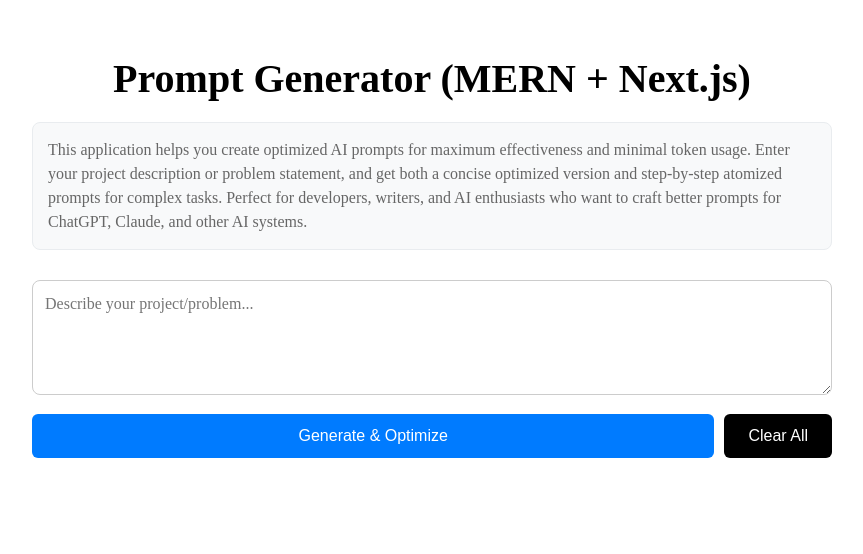
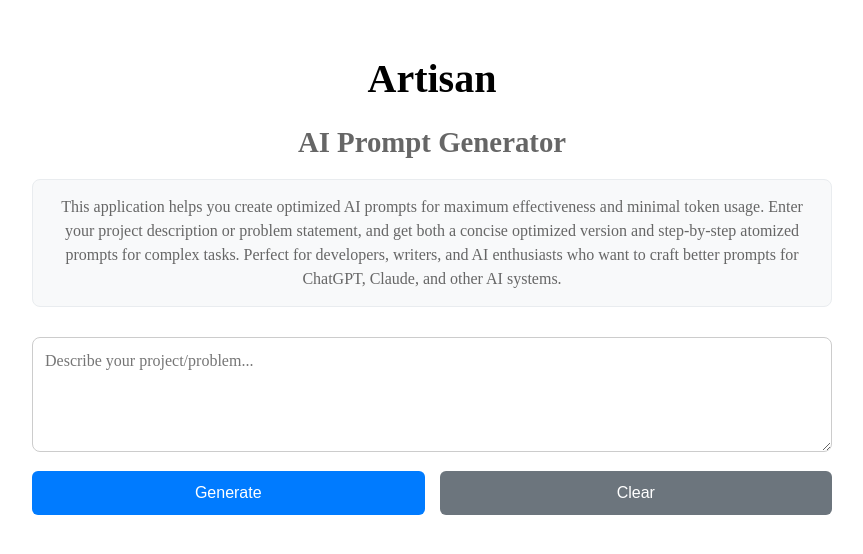
Before and after one commit to coolsheets/artisan, a Next.js app in the folder client/: page / in a window 1280 px wide. Shown: the top 554 px of the page, without its empty margins (208-1071 px from the left). Built offline with nearby package versions, Linux system fonts and the light colour scheme.

Commit message:
Update form

```diff
--- a/client/components/PromptForm.js
+++ b/client/components/PromptForm.js
@@ -1,4 +1,61 @@
 import { useState } from 'react';
+
+// Function to recommend AI models based on prompt content
+const getAIModelRecommendation = (prompt) => {
+  const lowerPrompt = prompt.toLowerCase();
+
+  // Code-related tasks
+  if (lowerPrompt.includes('code') || lowerPrompt.includes('programming') ||
+      lowerPrompt.includes('debug') || lowerPrompt.includes('algorithm') ||
+      lowerPrompt.includes('function') || lowerPrompt.includes('script') ||
+      lowerPrompt.includes('api') || lowerPrompt.includes('database')) {
+    return {
+      primary: 'Claude 3.5 Sonnet',
+      secondary: 'GPT-4',
+      reason: 'Excellent for code generation, debugging, and technical documentation'
+    };
+  }
+
+  // Creative writing tasks
+  if (lowerPrompt.includes('write') || lowerPrompt.includes('story') ||
+      lowerPrompt.includes('creative') || lowerPrompt.includes('article') ||
+      lowerPrompt.includes('content') || lowerPrompt.includes('blog')) {
+    return {
+      primary: 'GPT-4',
+      secondary: 'Claude 3.5 Sonnet',
+      reason: 'Superior creative writing and content generation capabilities'
+    };
+  }
+
+  // Analysis and reasoning tasks
+  if (lowerPrompt.includes('analyze') || lowerPrompt.includes('research') ||
+      lowerPrompt.includes('explain') || lowerPrompt.includes('compare') ||
+      lowerPrompt.includes('evaluate') || lowerPrompt.includes('strategy')) {
+    return {
+      primary: 'Claude 3.5 Sonnet',
+      secondary: 'GPT-4',
+      reason: 'Excellent analytical and reasoning capabilities with nuanced understanding'
+    };
+  }
+
+  // Math and data tasks
+  if (lowerPrompt.includes('math') || lowerPrompt.includes('calculate') ||
+      lowerPrompt.includes('data') || lowerPrompt.includes('statistics') ||
+      lowerPrompt.includes('formula') || lowerPrompt.includes('equation')) {
+    return {
+      primary: 'GPT-4',
+      secondary: 'Claude 3.5 Sonnet',
+      reason: 'Strong mathematical reasoning and data analysis capabilities'
+    };
+  }
+
+  // Default recommendation
+  return {
+    primary: 'Claude 3.5 Sonnet',
+    secondary: 'GPT-4',
+    reason: 'Balanced performance across most tasks with excellent instruction following'
+  };
+};
 
 export default function PromptForm({ onNewPrompt, onClearAll }) {
   const [input, setInput] = useState('');
@@ -63,6 +120,9 @@ export default function PromptForm({ onNewPrompt, onClearAll }) {
     }
   };
 
+  // Get AI model recommendation based on the input prompt
+  const aiModelRecommendation = getAIModelRecommendation(input);
+
   return (
     <div style={{ width: '100%' }}>
       <textarea
@@ -87,7 +147,7 @@ export default function PromptForm({ onNewPrompt, onClearAll }) {
         justifyContent: 'space-between',
         alignItems: 'center',
         margin: '15px 0',
-        gap: '10px',
+        gap: '15px',
         flexWrap: 'wrap'
       }}>
         <button
@@ -104,10 +164,11 @@ export default function PromptForm({ onNewPrompt, onClearAll }) {
             opacity: loading ? 0.6 : 1,
             fontWeight: '500',
             minHeight: '44px',
-            flex: '1 1 auto'
+            flex: '1 1 0',
+            minWidth: '120px'
           }}
         >
-          {loading ? 'Processing...' : 'Generate & Optimize'}
+          {loading ? 'Processing...' : 'Generate'}
         </button>
         <button
           onClick={clearAll}
@@ -115,7 +176,7 @@ export default function PromptForm({ onNewPrompt, onClearAll }) {
           style={{
             padding: 'clamp(8px, 1.5vw, 12px) clamp(16px, 3vw, 24px)',
             fontSize: 'clamp(14px, 2.5vw, 16px)',
-            backgroundColor: '#000000',
+            backgroundColor: '#6c757d',
             color: 'white',
             border: 'none',
             borderRadius: '6px',
@@ -123,10 +184,11 @@ export default function PromptForm({ onNewPrompt, onClearAll }) {
             opacity: loading ? 0.6 : 1,
             fontWeight: '500',
             minHeight: '44px',
-            flexShrink: 0
+            flex: '1 1 0',
+            minWidth: '120px'
           }}
         >
-          Clear All
+          Clear
         </button>
       </div>
 
@@ -208,6 +270,83 @@ export default function PromptForm({ onNewPrompt, onClearAll }) {
           </ul>
         </div>
       )}
+
+      {/* AI Model Recommendation and Usage Instructions */}
+      {optimized && (
+        <div style={{
+          margin: '20px 0',
+          padding: 'clamp(12px, 2.5vw, 18px)',
+          backgroundColor: '#fff3cd',
+          border: '2px solid #ffeaa7',
+          borderRadius: '10px',
+          borderLeft: '6px solid #f39c12'
+        }}>
+          <h3 style={{
+            margin: '0 0 15px 0',
+            fontSize: 'clamp(16px, 3vw, 18px)',
+            color: '#856404',
+            display: 'flex',
+            alignItems: 'center',
+            gap: '8px'
+          }}>
+            <span>💡</span> How to Use These Prompts
+          </h3>
+
+          <div style={{
+            marginBottom: '20px',
+            fontSize: 'clamp(14px, 2.5vw, 16px)',
+            lineHeight: '1.6',
+            color: '#856404'
+          }}>
+            <p style={{ margin: '0 0 12px 0' }}>
+              <strong>📋 Copy the optimized prompt</strong> for single-step tasks, or use the
+              <strong> atomized prompts sequentially</strong> for complex multi-step processes.
+            </p>
+            <p style={{ margin: '0 0 12px 0' }}>
+              <strong>🔄 For atomized prompts:</strong> Send each step one at a time, wait for completion,
+              then proceed to the next step for best results.
+            </p>
+          </div>
+
+          {(() => {
+            const recommendation = getAIModelRecommendation(input);
+            return (
+              <div style={{
+                backgroundColor: '#fff',
+                padding: 'clamp(10px, 2vw, 15px)',
+                borderRadius: '8px',
+                border: '1px solid #ffeaa7'
+              }}>
+                <h4 style={{
+                  margin: '0 0 10px 0',
+                  fontSize: 'clamp(15px, 2.8vw, 17px)',
+                  color: '#856404',
+                  display: 'flex',
+                  alignItems: 'center',
+                  gap: '6px'
+                }}>
+                  <span>🤖</span> Recommended AI Models
+                </h4>
+                <div style={{
+                  fontSize: 'clamp(13px, 2.3vw, 15px)',
+                  lineHeight: '1.5',
+                  color: '#6c757d'
+                }}>
+                  <p style={{ margin: '0 0 8px 0' }}>
+                    <strong style={{ color: '#007bff' }}>Primary: {recommendation.primary}</strong>
+                    {recommendation.secondary && (
+                      <span> • <strong style={{ color: '#28a745' }}>Alternative: {recommendation.secondary}</strong></span>
+                    )}
+                  </p>
+                  <p style={{ margin: '0', fontStyle: 'italic' }}>
+                    {recommendation.reason}
+                  </p>
+                </div>
+              </div>
+            );
+          })()}
+        </div>
+      )}
     </div>
   );
 }
--- a/client/pages/index.js
+++ b/client/pages/index.js
@@ -1,9 +1,11 @@
-import { useState } from 'react';
+import { useState, useEffect } from 'react';
 import PromptForm from '../components/PromptForm';
 import PromptList from '../components/PromptList';
 
 export default function Home() {
   const [prompts, setPrompts] = useState([]);
+  const [showDescription, setShowDescription] = useState(false);
+  const [isMobile, setIsMobile] = useState(false);
 
   const handleNewPrompt = (prompt) => {
     setPrompts([prompt, ...prompts]);
@@ -13,39 +15,111 @@ export default function Home() {
     setPrompts([]);
   };
 
+  // Check if mobile on mount and resize
+  useEffect(() => {
+    const checkMobile = () => {
+      const mobile = window.innerWidth < 768;
+      setIsMobile(mobile);
+      if (!mobile) {
+        setShowDescription(true);
+      }
+    };
+
+    checkMobile();
+    window.addEventListener('resize', checkMobile);
+    return () => window.removeEventListener('resize', checkMobile);
+  }, []);
+
   return (
     <div style={{
       padding: '20px',
       maxWidth: '800px',
-      margin: '0 auto',
-      '@media (max-width: 768px)': {
-        padding: '10px'
-      }
+      margin: '0 auto'
     }}>
       <h1 style={{
         fontSize: 'clamp(1.5rem, 4vw, 2.5rem)',
         marginBottom: '20px',
         textAlign: 'center'
       }}>
-        Prompt Generator (MERN + Next.js)
+        Artisan
       </h1>
-      <p style={{
+      <h2 style={{
+        fontSize: 'clamp(1.2rem, 3vw, 1.8rem)',
+        marginBottom: '20px',
+        textAlign: 'center',
+        color: '#666'
+      }}>
+        AI Prompt Generator
+      </h2>
+
+      <div style={{
+        position: 'relative',
+        marginBottom: '30px'
+      }}>
+        {/* Mobile info button */}
+        {isMobile && (
+          <button
+            style={{
+              display: 'block',
+              margin: '0 auto 15px auto',
+              padding: '8px 16px',
+              fontSize: '14px',
+              backgroundColor: showDescription ? '#007bff' : 'transparent',
+              border: '1px solid #007bff',
+              borderRadius: '20px',
+              color: showDescription ? 'white' : '#007bff',
+              cursor: 'pointer',
+              transition: 'all 0.2s ease'
+            }}
+            onClick={() => setShowDescription(!showDescription)}
+            onMouseEnter={(e) => {
+              if (!showDescription) {
+                e.target.style.backgroundColor = '#007bff';
+                e.target.style.color = 'white';
+              }
+            }}
+            onMouseLeave={(e) => {
+              if (!showDescription) {
+                e.target.style.backgroundColor = 'transparent';
+                e.target.style.color = '#007bff';
+              }
+            }}
+          >
+            {showDescription ? '✕ Hide Info' : 'ℹ️ Show Info'}
+          </button>
+        )}
+
+        {/* Description paragraph */}
+        <div
+          style={{
             fontSize: 'clamp(14px, 2.5vw, 16px)',
             lineHeight: '1.5',
             color: '#666',
-        marginBottom: '30px',
             backgroundColor: '#f8f9fa',
             padding: 'clamp(10px, 2vw, 15px)',
             borderRadius: '8px',
             border: '1px solid #e9ecef',
             width: '100%',
-        boxSizing: 'border-box'
-      }}>
+            boxSizing: 'border-box',
+            textAlign: 'center',
+            opacity: isMobile ? (showDescription ? 1 : 0) : 1,
+            maxHeight: isMobile ? (showDescription ? '200px' : '0') : 'none',
+            overflow: 'hidden',
+            transform: isMobile ? (showDescription ? 'translateY(0)' : 'translateY(-10px)') : 'translateY(0)',
+            transition: 'all 0.3s ease-in-out',
+            marginBottom: isMobile && !showDescription ? '0' : '15px'
+          }}
+          tabIndex={isMobile ? -1 : 0}
+          role="region"
+          aria-label="Application description"
+        >
           This application helps you create optimized AI prompts for maximum effectiveness and minimal token usage.
           Enter your project description or problem statement, and get both a concise optimized version and
           step-by-step atomized prompts for complex tasks. Perfect for developers, writers, and AI enthusiasts
           who want to craft better prompts for ChatGPT, Claude, and other AI systems.
-      </p>
+        </div>
+      </div>
+
       <PromptForm
         onNewPrompt={handleNewPrompt}
         onClearAll={clearAllPrompts}
```
Also changed, not shown: 1 other file (tests, documents, lock files or other folders). Lines whose indentation alone changed are shown as unchanged.
